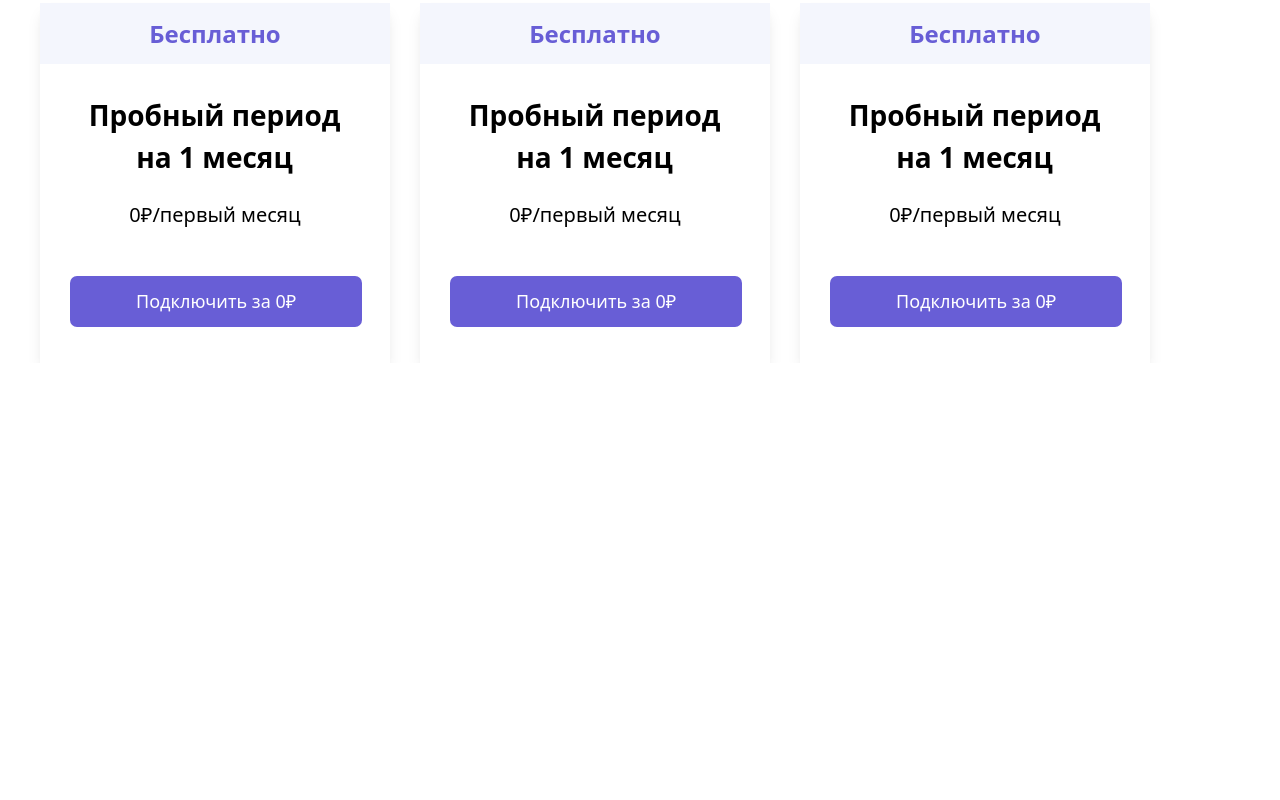
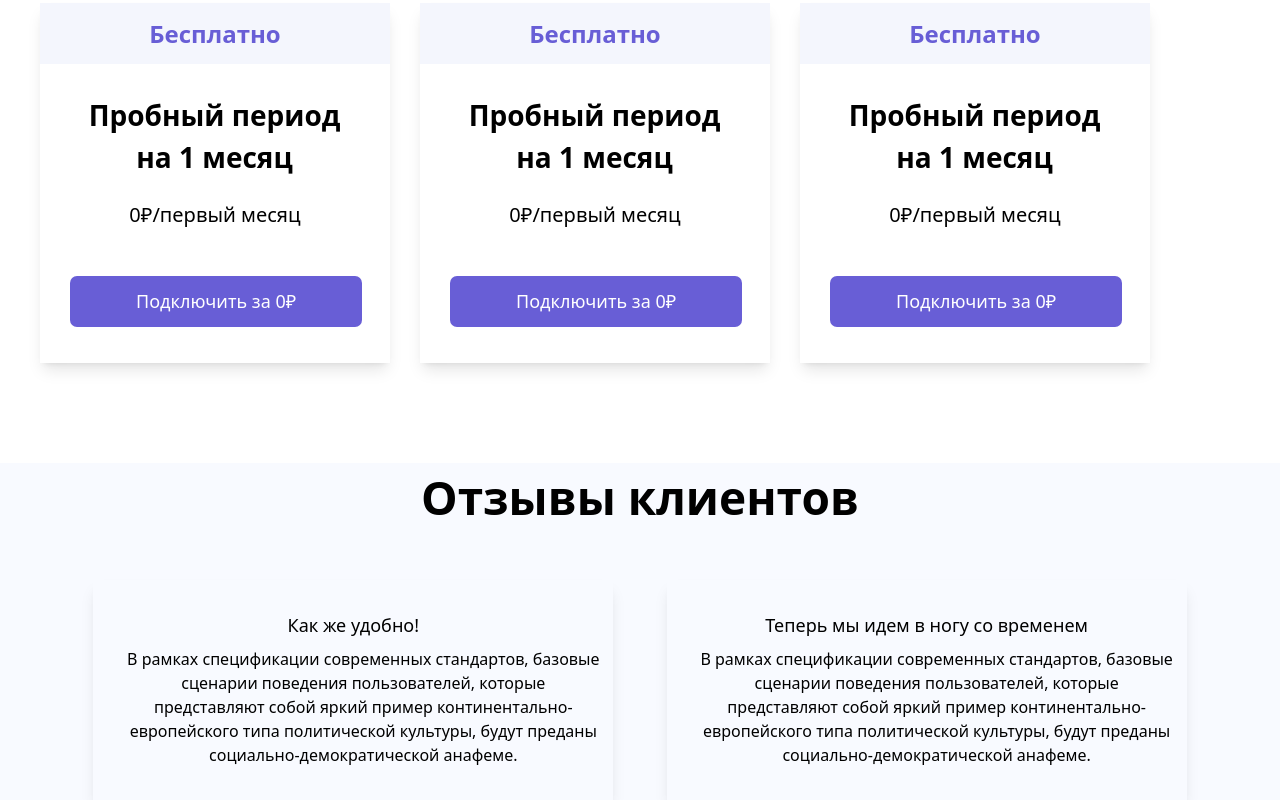
Before and after one commit to maga76/exam2hour, a website: page index.html in a window 1280 px wide. Shown: the part 1811-2611 px from the top of the page. Before the commit the page ends 2174 px from the top, so only its background shows below. Drawn offline with Linux system fonts and the light colour scheme.

Commit message:
section4

```diff
--- a/index.html
+++ b/index.html
@@ -96,6 +96,26 @@
                 </div>
             </div>
         </section>
+        <div class="bg-[#F8FAFF]">
+            <section class="max-w-[1200px] m-auto lg:mt-[100px] bg-[#F8FAFF]">
+                <p class="lg:text-[46px] font-extrabold text-center">Отзывы клиентов</p>
+                <div class="flex justify-evenly mt-[48px]">
+                    <div class="w-[520px] h-[220px] shadow-lg">
+                        <p class="text-[18px] text-center pt-[32px]">Как же удобно!</p>
+                        <p class="w-[476px] text-center ml-[32px] mt-[8px]">В рамках спецификации современных стандартов, базовые сценарии поведения пользователей, которые представляют собой яркий пример континентально-европейского типа политической культуры, будут преданы социально-демократической анафеме.</p>
+                    </div>
+                    <div class="w-[520px] h-[220px] shadow-lg hidden lg:block">
+                        <p class="text-[18px] text-center pt-[32px]">Теперь мы идем в ногу со временем</p>
+                        <p class="w-[476px] text-center ml-[32px] mt-[8px]">В рамках спецификации современных стандартов, базовые сценарии поведения пользователей, которые представляют собой яркий пример континентально-европейского типа политической культуры, будут преданы социально-демократической анафеме.</p>
+                    </div>
+                </div>
+            </section>
+        </div>
+        <section>
+            <div>
+
+            </div>
+        </section>
     </main>
 </body>
 </html>
```
Also changed, not shown: src/output.css.
